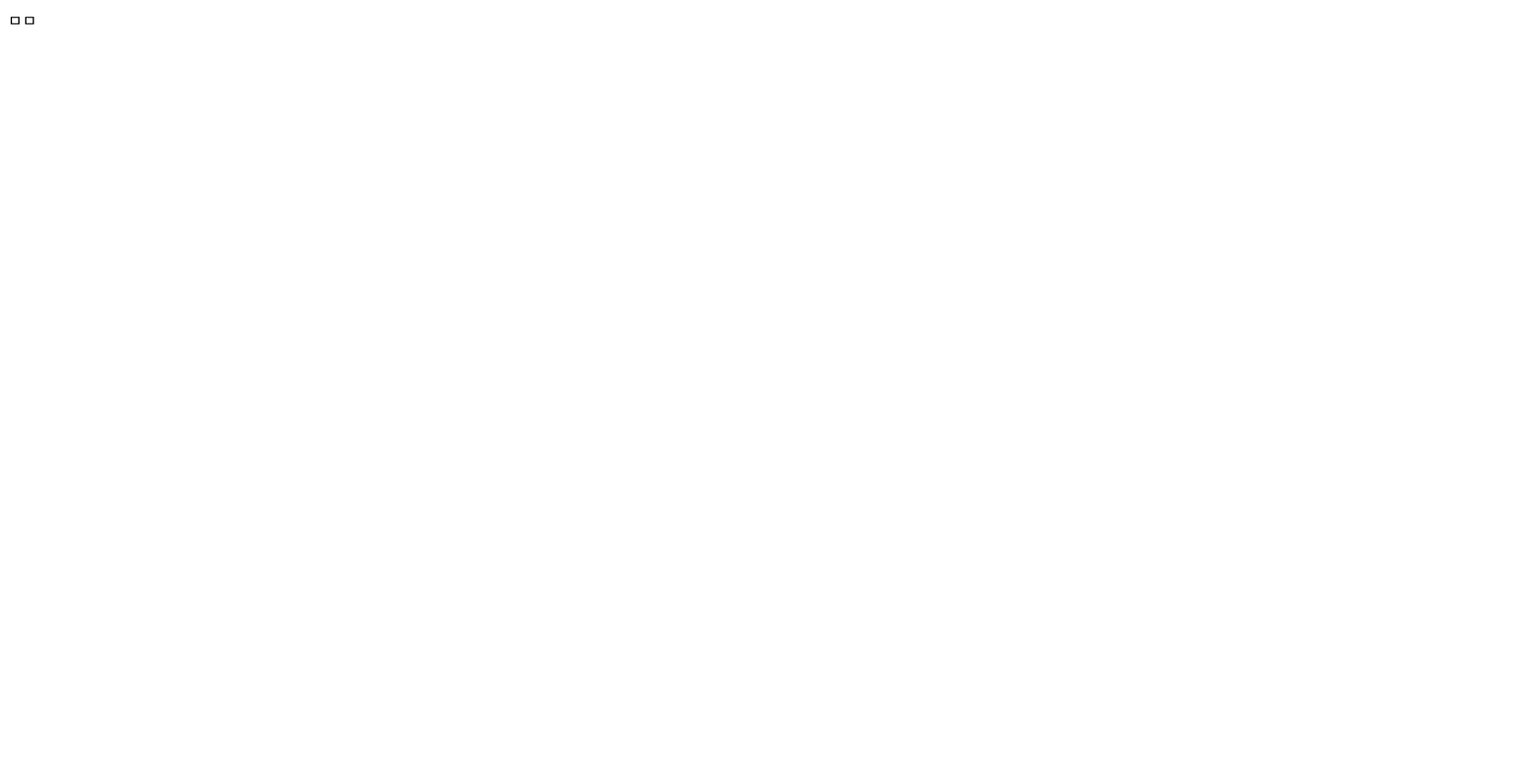
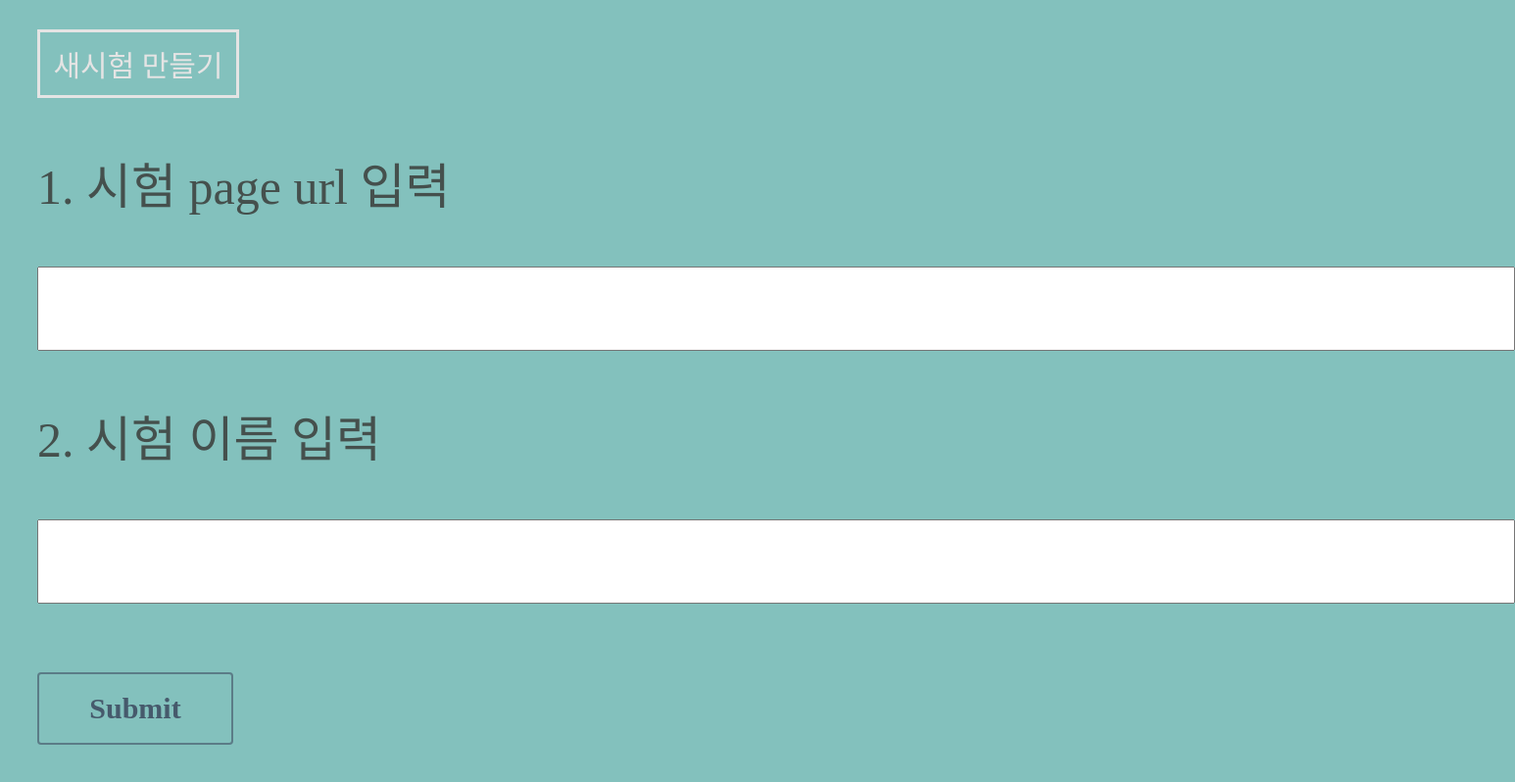
Before and after one commit to oss-nocheat/nocheat-legacy, a website: page prof_1.html in a window 1280 px wide. Shown: the whole page at 98% size, 1546 px wide, since content can reach past the window. Drawn offline with Linux system fonts and the light colour scheme; a web font is replaced by a local one.

Commit message:
professor->1: 새 시험 생성하는 UI

```diff
--- a/prof_1.html
+++ b/prof_1.html
@@ -1 +1,76 @@
-ㅁㅁ
+<!DOCTYPE html>
+<html>
+<head>
+    <title>NO-CHEAT-HELPER</title>
+    <meta charset = "UTF-8">
+    <style>
+        @import url(http://fonts.googleapis.com/earlyaccess/jejugothic.css);
+        body {
+            background-color: #83C1BD;
+        }
+        #name{
+            width: 200px;
+            text-align:center;
+            font-size:30px;
+            font-family: 'Jeju Gothic';
+            color:#E5E4E4;
+            border:3px solid #E5E4E4;
+            padding-top:10px;
+            padding-bottom: 10px;
+            margin-left:30px;
+        }
+        .option{
+            text-align:left;
+            font-size:50px;
+            font-family: 'Jeju Gothic';
+            color:#45504D;
+            margin-left: 30px;
+            margin-botton: 30px;
+        }
+        .wrap{
+            font-size:30px;
+            font-family:Impact Roman;
+            font-weight: bold;
+            width:200px;
+            margin-left: 30px;
+            margin-top: 70px;
+            text-align: center;
+        }
+        a {
+            -webkit-transition: all 200ms cubic-bezier(0.390, 0.500, 0.150, 1.360);
+            -moz-transition: all 200ms cubic-bezier(0.390, 0.500, 0.150, 1.360);
+            -ms-transition: all 200ms cubic-bezier(0.390, 0.500, 0.150, 1.360);
+            -o-transition: all 200ms cubic-bezier(0.390, 0.500, 0.150, 1.360);
+            transition: all 200ms cubic-bezier(0.390, 0.500, 0.150, 1.360);
+            display: block;
+            margin: 20px auto;
+            max-width: 180px;
+            text-decoration: none;
+            border-radius: 4px;
+            padding: 20px 30px;
+        }
+
+        a.button {
+            color: rgba(30, 22, 54, 0.6);
+            box-shadow: rgba(30, 22, 54, 0.4) 0 0px 0px 2px inset;
+        }
+
+        a.button:hover {
+            color: rgba(255, 255, 255, 0.85);
+            box-shadow: rgba(30, 22, 54, 0.7) 0 0px 0px 40px inset;
+        }
+    </style>
+</head>
+<body>
+    <p id="name">새시험 만들기</p>
+    <form method="get" action="form-action.php">
+        <p class="option">1. 시험 page url 입력</p>
+        <input name="test-url" type="url" style="width:1500px; height:80px; font-size:30px; margin-left: 30px;"/>
+        <p class="option">2. 시험 이름 입력</p>
+        <input name="test-name" type="text" style="width:1500px; height:80px; font-size:30px; margin-left: 30px;"/>
+        <div class="wrap">
+            <a href="prof_1_submit.html" class="button">Submit</a>
+        </div>
+    </form>
+</body>
+</html>
```
